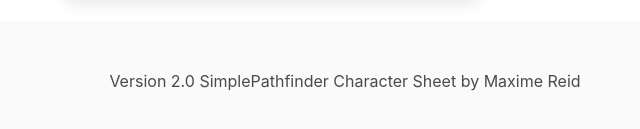
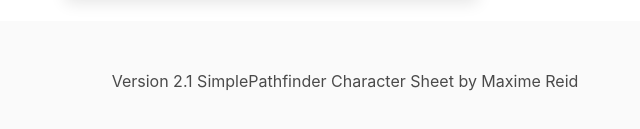
Before and after one commit to Maxrocket/maxrocket.github.io, a plain HTML site: page index.html in a window 1280 px wide. Shown: the part 2024-2153 px from the top of the page, 295-935 px from the left. Drawn offline with nearby package versions, Linux system fonts and the light colour scheme.

Commit message:
Changed version

```diff
--- a/index.html
+++ b/index.html
@@ -357,7 +357,7 @@
 		</div>
 		<footer class="footer">
 			<div class="content has-text-centered">
-				<p>Version 2.0 SimplePathfinder Character Sheet by Maxime Reid
+				<p>Version 2.1 SimplePathfinder Character Sheet by Maxime Reid
 				</div>
 			</footer>
 		</div>
```
